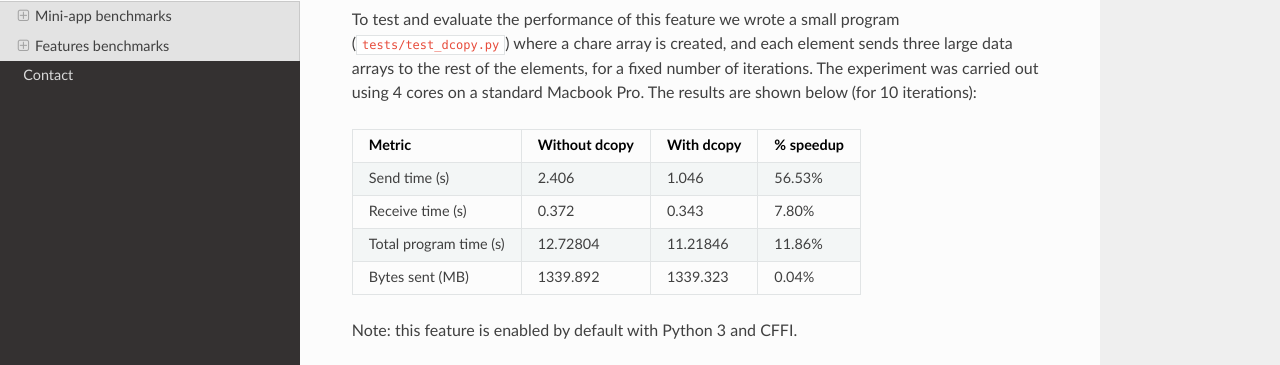
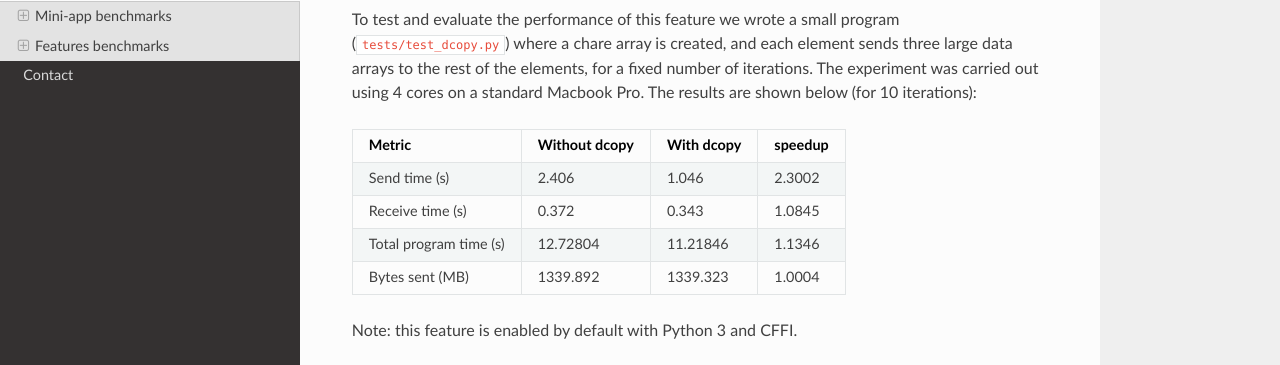
Before and after one commit to charmplusplus/charm4py, a Sphinx documentation site: the page built from docs/benchmarks.rst, in a window 1280 px wide and 900 px high, scrolled down 1324 px. Shown: the part 368-733 px from the top of the window. Built offline with Sphinx 7.4.7 and the Read the Docs theme 2.0.0, drawn with Linux system fonts in a browser that asks for light colours.

Commit message:
charmpy: Change speedup numbers in dcopy benchmark results
Change-Id: I6489611beb6e6f95aa08217e973176ac22dafafb

```diff
--- a/docs/benchmarks.rst
+++ b/docs/benchmarks.rst
@@ -71,15 +71,15 @@ The experiment was carried out using 4 cores on a standard Macbook Pro. The resu
 are shown below (for 10 iterations):
 
 +--------------------------+-----------------+--------------+----------------+
-|         Metric           |  Without dcopy  |  With dcopy  | % speedup      |
+|         Metric           |  Without dcopy  |  With dcopy  |    speedup     |
 +==========================+=================+==============+================+
-|  Send time (s)           |      2.406      |    1.046     |     56.53%     |
+|  Send time (s)           |      2.406      |    1.046     |     2.3002     |
 +--------------------------+-----------------+--------------+----------------+
-|  Receive time (s)        |      0.372      |    0.343     |      7.80%     |
+|  Receive time (s)        |      0.372      |    0.343     |     1.0845     |
 +--------------------------+-----------------+--------------+----------------+
-|  Total program time (s)  |     12.72804    |   11.21846   |     11.86%     |
+|  Total program time (s)  |     12.72804    |   11.21846   |     1.1346     |
 +--------------------------+-----------------+--------------+----------------+
-|  Bytes sent (MB)         |     1339.892    |   1339.323   |      0.04%     |
+|  Bytes sent (MB)         |     1339.892    |   1339.323   |     1.0004     |
 +--------------------------+-----------------+--------------+----------------+
 
 Note: this feature is enabled by default with Python 3 and CFFI.
```
